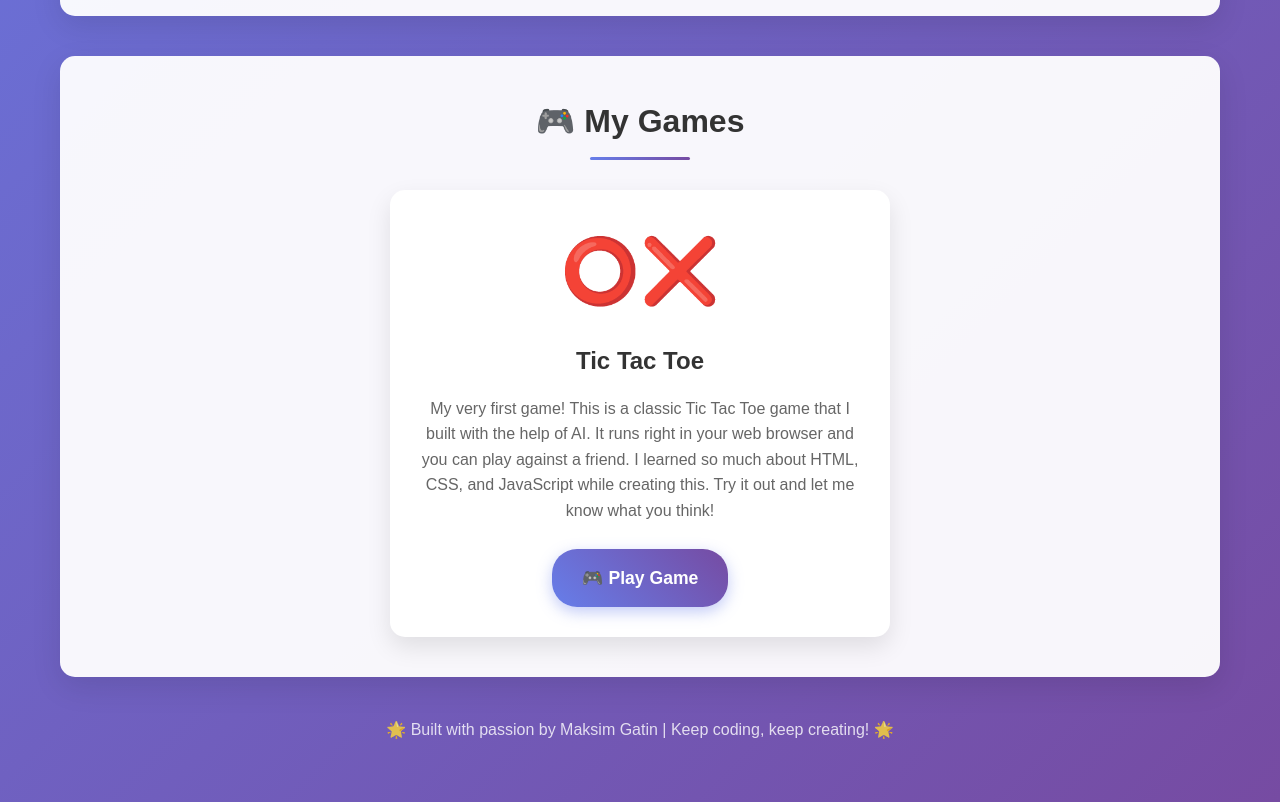
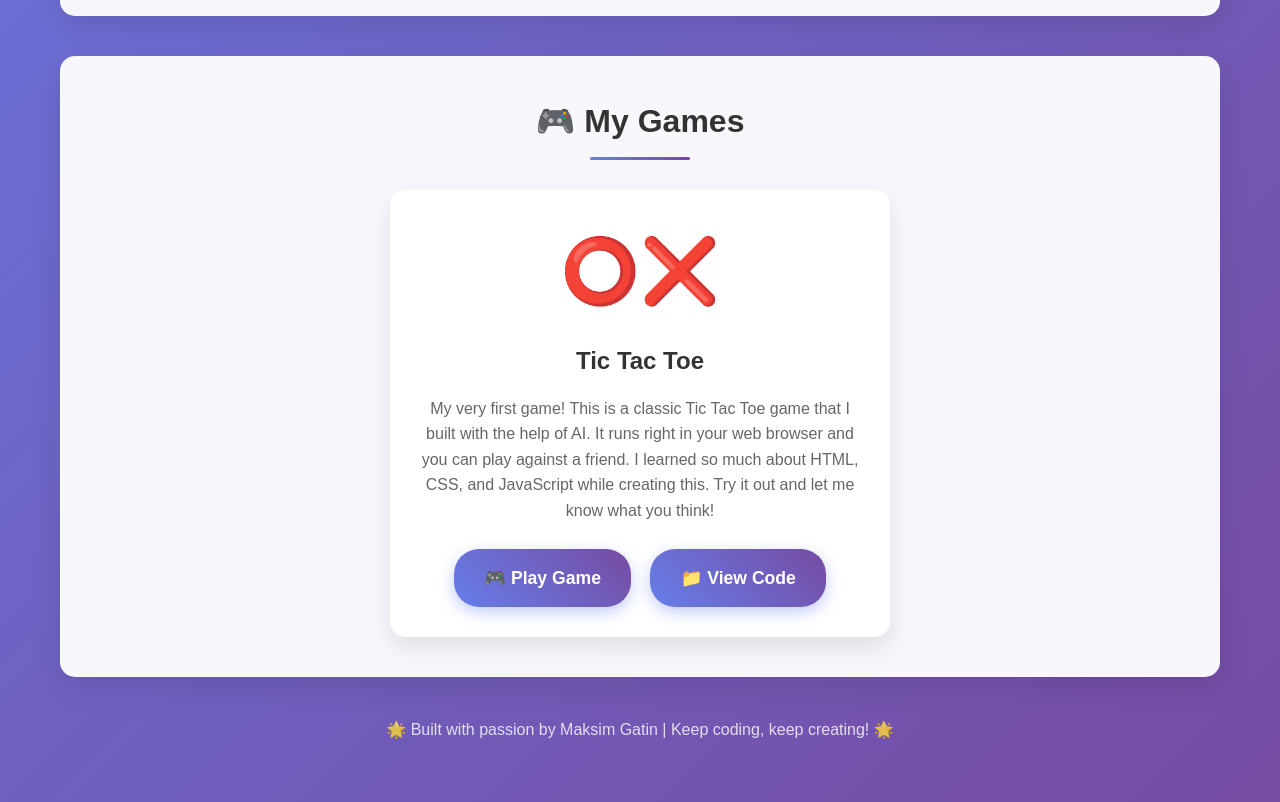
Before and after one commit to maksim-gatin-ca/main-website, a plain HTML site: page index.html in a window 1280 px wide. Shown: the part 938-1740 px from the top of the page. Drawn offline with Linux system fonts and the light colour scheme.

Commit message:
Add "View Code" button to games section for GitHub repository access

```diff
--- a/index.html
+++ b/index.html
@@ -293,8 +293,16 @@
             href="http://binaryforce.ca/maksim/tic-tac-toe.html"
             target="_blank"
             class="play-button"
+            style="margin-right: 15px;"
           >
             🎮 Play Game
+          </a>
+          <a
+            href="https://github.com/maksim-gatin-ca/game-tic-tac-toe"
+            target="_blank"
+            class="play-button"
+          >
+            📁 View Code
           </a>
         </div>
       </div>
```
